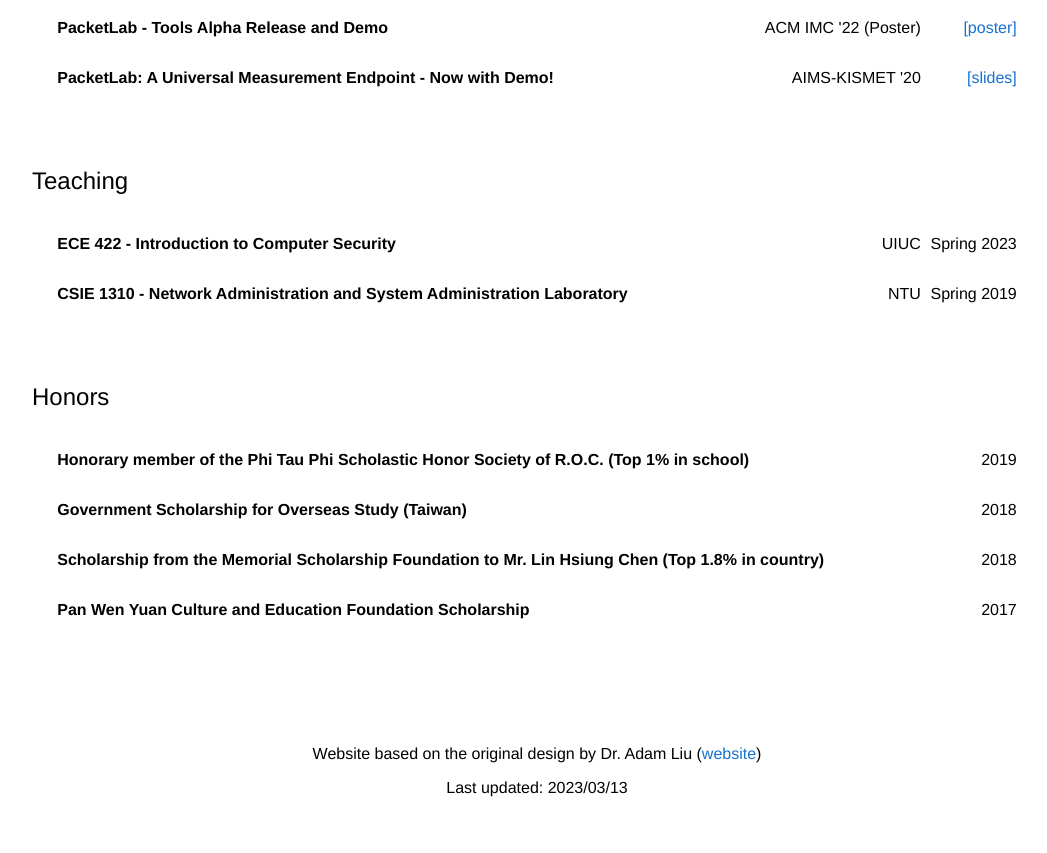
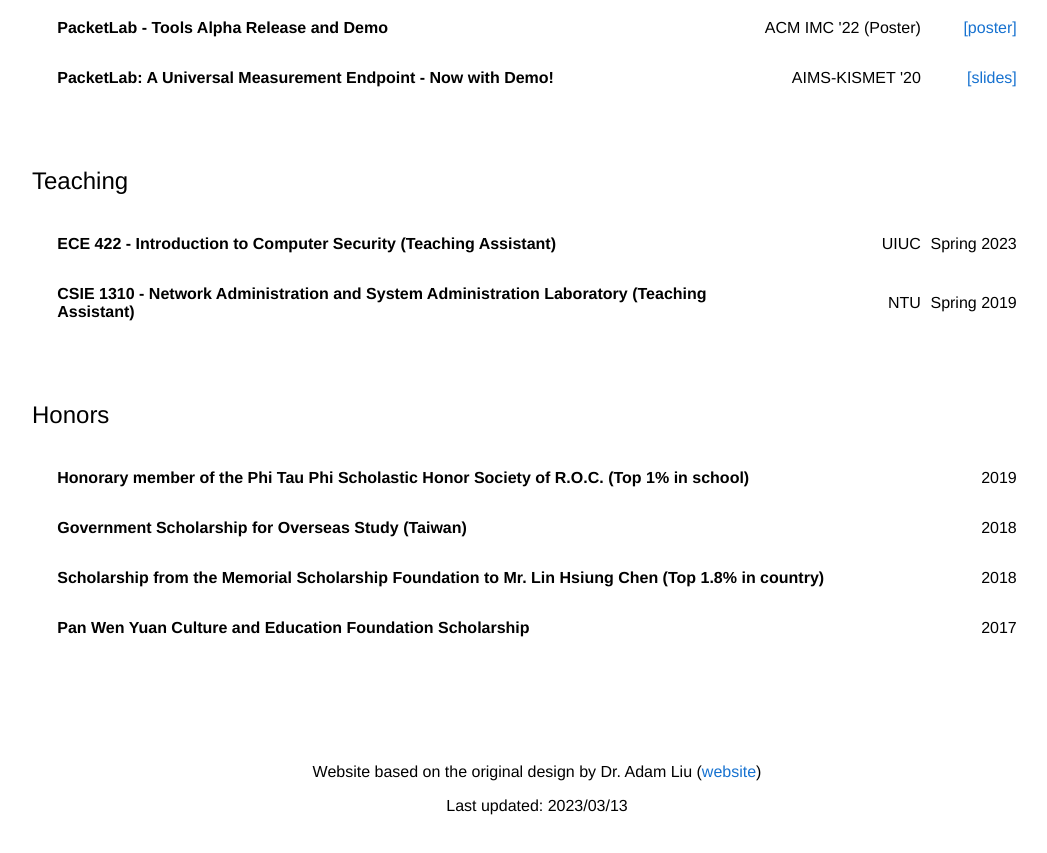
Before and after one commit to Nax10823/Nax10823.github.io, a plain HTML site: page index.html in a window 1280 px wide. Shown: the part 1008-1861 px from the top of the page, without its empty margins (103-1150 px from the left). Drawn offline with Linux system fonts and the light colour scheme; a web font is replaced by a local one.

Commit message:
Add ta info

```diff
--- a/index.html
+++ b/index.html
@@ -137,10 +137,10 @@
                 <p class="sectitle">Teaching</p>
             </tr>
             <tr>
-                <td width="60%">
-                    <p class="text"><b>ECE 422 - Introduction to Computer Security</b></p>
+                <td width="75%">
+                    <p class="text"><b>ECE 422 - Introduction to Computer Security (Teaching Assistant)</b></p>
                 </td>
-                <td width="30%">
+                <td width="15%">
                     <p class="place">UIUC</p>
                 </td>
                 <td width="10%">
@@ -148,10 +148,10 @@
                 </td>
             </tr>
             <tr>
-                <td width="60%">
-                    <p class="text"><b>CSIE 1310 - Network Administration and System Administration Laboratory</b></p>
+                <td width="75%">
+                    <p class="text"><b>CSIE 1310 - Network Administration and System Administration Laboratory (Teaching Assistant)</b></p>
                 </td>
-                <td width="30%">
+                <td width="15%">
                     <p class="place">NTU</p>
                 </td>
                 <td width="10%">
```
